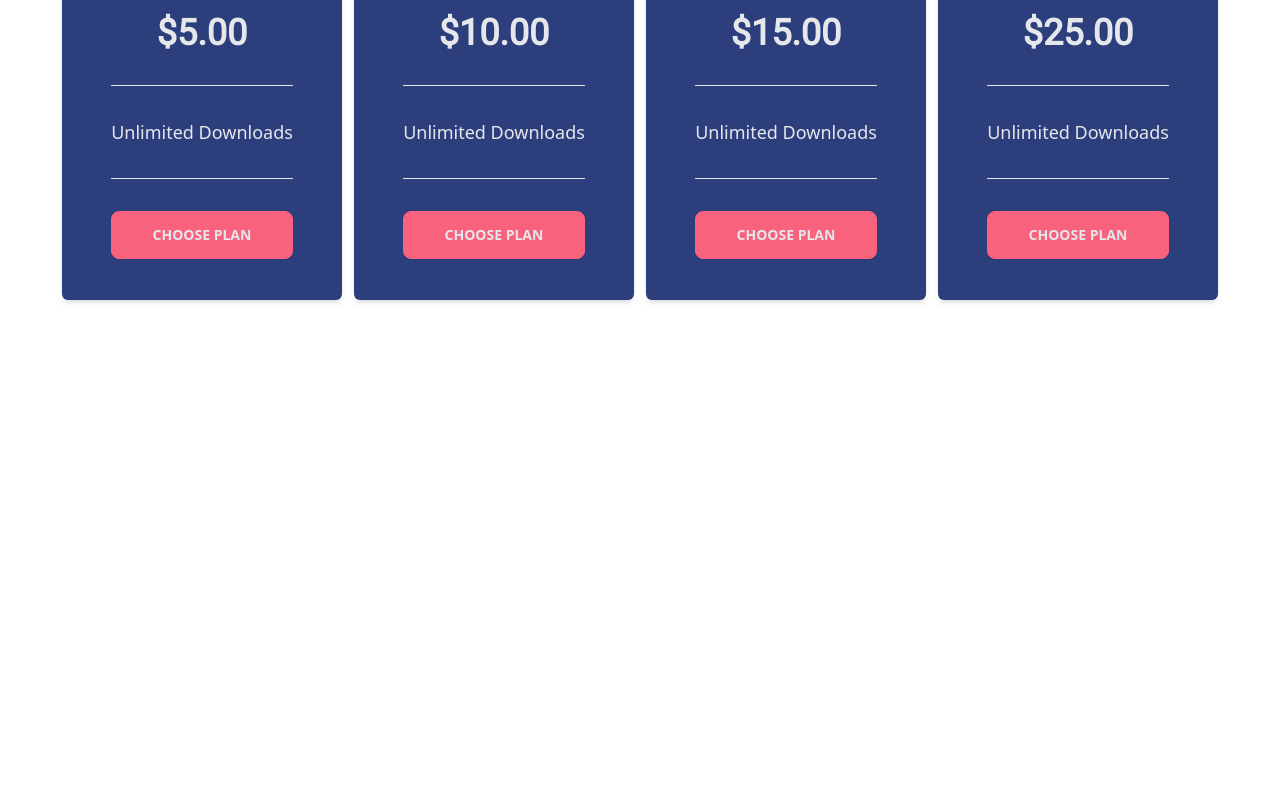
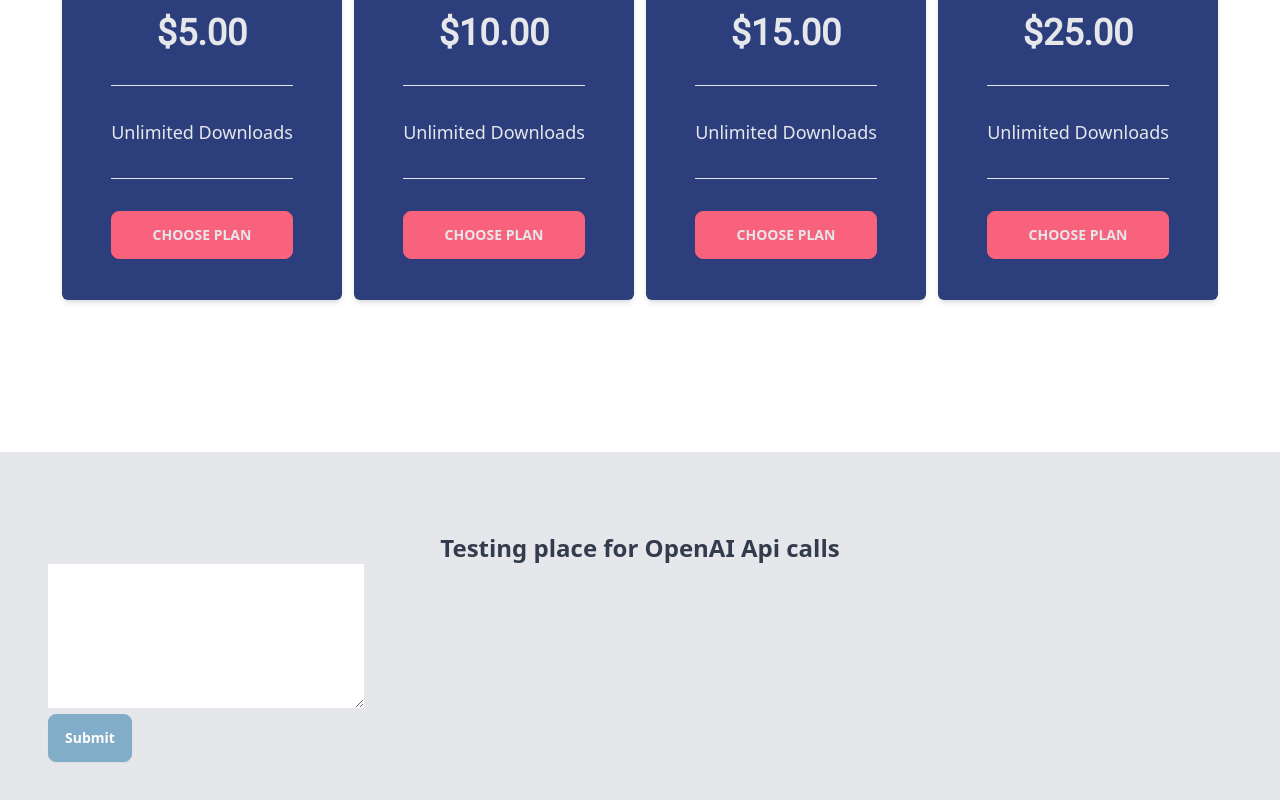
Before and after one commit to tbabyuk/saas-esl-worksheet-wizard, a Next.js app: page / in a window 1280 px wide. Shown: the part 1028-1828 px from the top of the page. Before the commit the page ends 1480 px from the top, so only its background shows below. Built offline with nearby package versions, Linux system fonts and the light colour scheme.

Commit message:
finished functionality for live interaction with chatGPT chat completion API

```diff
--- /dev/null
+++ b/app/api/completion/route.js
@@ -0,0 +1,27 @@
+import { NextResponse } from "next/server";
+
+import OpenAI from "openai";
+
+const openai = new OpenAI();
+
+
+export async function POST(request) {
+
+    const messages = await request.json()
+
+
+        console.log("logging messages from API:", messages);
+
+        const completion = await openai.chat.completions.create({
+        //   messages,
+        messages,
+          model: "gpt-3.5-turbo-16k",
+        });
+
+        console.log(completion.choices[0].message);
+    //   }
+
+    //   makeCall()
+
+    return NextResponse.json(completion.choices[0].message);
+}
--- /dev/null
+++ b/app/home-components/Temp.jsx
@@ -0,0 +1,91 @@
+"use client"
+
+import { useState } from "react"
+
+
+export const TempSection = () => {
+
+  const [aiResponse, setAiResponse] = useState("")
+  const [prompt, setPrompt] = useState("");
+  const [messages, setMessages] = useState([]);
+
+
+  // console.log("logging prompt:", prompt)
+  console.log("logging messages:", messages)
+
+
+
+  const handleApiCall = async (e) => {
+
+    e.preventDefault();
+
+    console.log("logging messages from handleApiCall", messages)
+
+    const userMessage = {
+      role: "user",
+      content: prompt
+    }
+
+      const res = await fetch("/api/completion", {
+        method: "POST",
+        headers: {
+          "Content-Type": "application/json"
+        },
+        body: JSON.stringify([...messages, userMessage])
+      })
+
+      const data = await res.json()
+
+      setMessages(prev => [...prev, userMessage, data])
+
+      setAiResponse(data.content)
+
+      console.log("reading response to front end from back end:", data)
+  }
+
+  // const handleSetMessages = (e) => {
+
+  //   e.preventDefault();
+
+  //   console.log("handleSetMessages fired")
+
+  //   setMessages((prev) => [...prev, {
+  //     role: "user",
+  //     content: prompt
+  //   }])
+
+  //   setTimeout(() => {
+  //     handleApiCall()
+  //   }, 2000)
+
+  // }
+
+
+
+
+  return (
+    <div className="min-h-[90vh] py-20 px-5 md:px-12 bg-gray-200">
+      <h2 className="text-center text-2xl font-semibold">Testing place for OpenAI Api calls</h2>
+      {/* <button className="btn btn-secondary" onClick={handleApiCall}>Make POST request</button> */}
+      <form onSubmit={handleApiCall}>
+
+          <textarea
+            className="p-3"
+            rows={5}
+            cols={30}
+            value={prompt}
+            onChange={(e) => setPrompt(e.target.value)}
+          >
+
+          </textarea><br />
+        <button className="btn btn-secondary">Submit</button>
+      </form>
+
+      <div>
+        {aiResponse && (
+        <div>{aiResponse}</div>
+      )}
+      </div>
+    </div>
+  )
+}
--- a/app/home-components/pricing.jsx
+++ b/app/home-components/pricing.jsx
@@ -1,7 +1,7 @@
 
 
 
-const PricingSection = () => {
+export const PricingSection = () => {
   return (
     <div className="min-h-[90vh] py-20 px-5 md:px-12">
         <p className="text-center text-4xl mb-12">Choose Your Plan</p>
@@ -50,5 +50,3 @@ const PricingSection = () => {
     </div>
   )
 }
-
-export default PricingSection
--- a/app/page.js
+++ b/app/page.js
@@ -1,12 +1,14 @@
 import Image from "next/image";
-import { HeaderSection } from "./home-components/header";
-import PricingSection from "./home-components/pricing";
+import { HeaderSection } from "./home-components/Header";
+import { PricingSection } from "./home-components/Pricing";
+import { TempSection } from "./home-components/Temp";
 
 export default function Home() {
   return (
     <>
       <HeaderSection />
       <PricingSection />
+      <TempSection />
     </>
   );
 }
--- a/package.json
+++ b/package.json
@@ -10,6 +10,7 @@
   },
   "dependencies": {
     "next": "14.2.3",
+    "openai": "^4.47.1",
     "react": "^18",
     "react-dom": "^18"
   },
```
Also changed, not shown: 2 other files (tests, documents, lock files or other folders).
